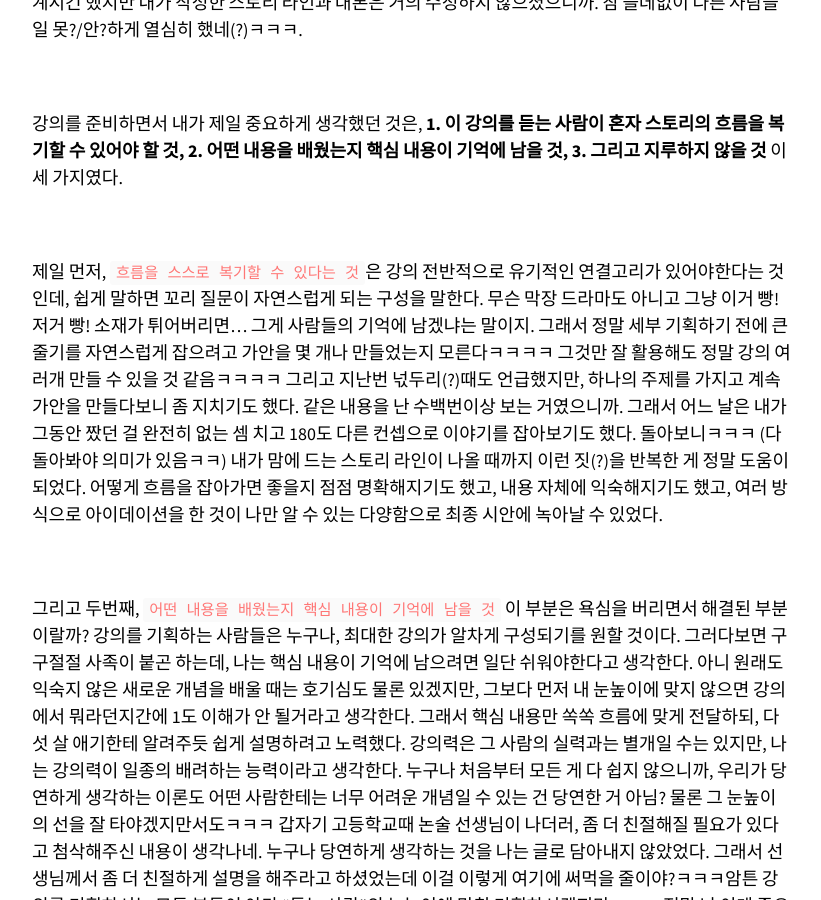
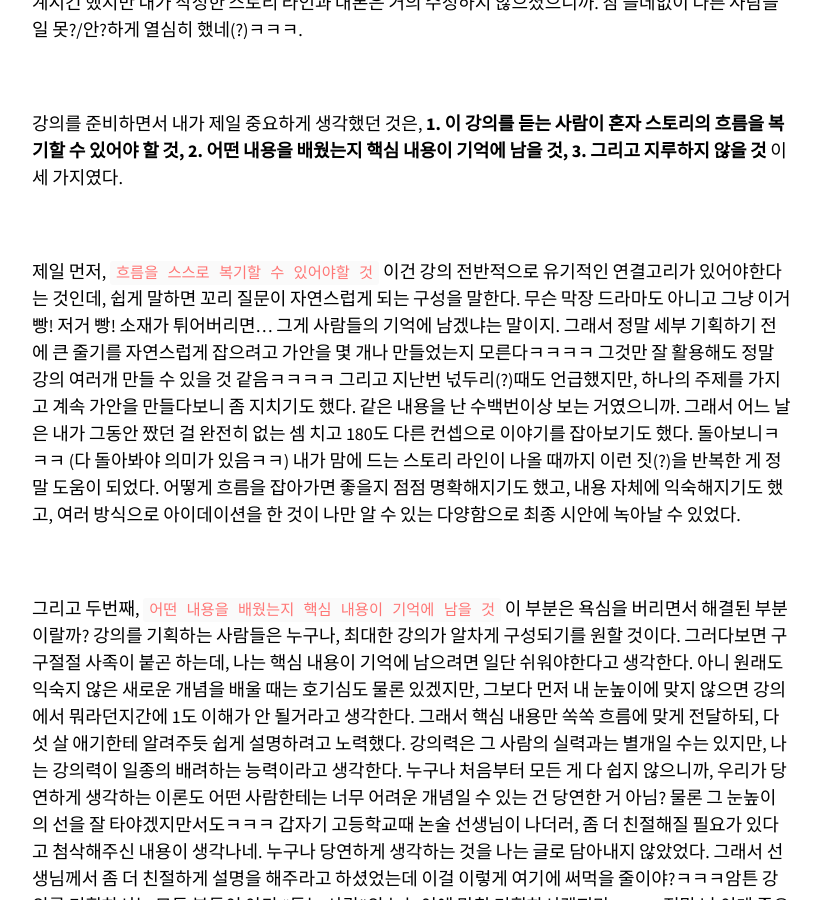
Before and after one commit to ssammykim/ssammykim.github.io, a Jekyll site: the page built from _posts/2020-07-29-how-was-your-July.md, in a window 1280 px wide and 900 px high, scrolled down 1565 px. Shown: the whole window, without its empty margins (343-1164 px from the left). Built offline with Jekyll 4.4.1, drawn with Linux system fonts in a browser that asks for light colours; nearby versions of some CDN libraries; some web fonts are replaced; comment, search, counter and statistics services are not loaded.

Commit message:
Update 2020-07-29-how-was-your-July.md

```diff
--- a/_posts/2020-07-29-how-was-your-July.md
+++ b/_posts/2020-07-29-how-was-your-July.md
@@ -36,7 +36,7 @@ excerpt_separator: "<!--more-->"
 
 <br>
 
-제일 먼저, `흐름을 스스로 복기할 수 있다는 것`은 강의 전반적으로 유기적인 연결고리가 있어야한다는 것인데, 쉽게 말하면 꼬리 질문이 자연스럽게 되는 구성을 말한다. 무슨 막장 드라마도 아니고 그냥 이거 빵! 저거 빵! 소재가 튀어버리면… 그게 사람들의 기억에 남겠냐는 말이지. 그래서 정말 세부 기획하기 전에 큰 줄기를 자연스럽게 잡으려고 가안을 몇 개나 만들었는지 모른다ㅋㅋㅋㅋ 그것만 잘 활용해도 정말 강의 여러개 만들 수 있을 것 같음ㅋㅋㅋㅋ 그리고 지난번 넋두리(?)때도 언급했지만, 하나의 주제를 가지고 계속 가안을 만들다보니 좀 지치기도 했다. 같은 내용을 난 수백번이상 보는 거였으니까. 그래서 어느 날은 내가 그동안 짰던 걸 완전히 없는 셈 치고 180도 다른 컨셉으로 이야기를 잡아보기도 했다. 돌아보니ㅋㅋㅋ (다 돌아봐야 의미가 있음ㅋㅋ) 내가 맘에 드는 스토리 라인이 나올 때까지 이런 짓(?)을 반복한 게 정말 도움이 되었다. 어떻게 흐름을 잡아가면 좋을지 점점 명확해지기도 했고, 내용 자체에 익숙해지기도 했고, 여러 방식으로 아이데이션을 한 것이 나만 알 수 있는 다양함으로 최종 시안에 녹아날 수 있었다.
+제일 먼저, `흐름을 스스로 복기할 수 있어야할 것` 이건 강의 전반적으로 유기적인 연결고리가 있어야한다는 것인데, 쉽게 말하면 꼬리 질문이 자연스럽게 되는 구성을 말한다. 무슨 막장 드라마도 아니고 그냥 이거 빵! 저거 빵! 소재가 튀어버리면… 그게 사람들의 기억에 남겠냐는 말이지. 그래서 정말 세부 기획하기 전에 큰 줄기를 자연스럽게 잡으려고 가안을 몇 개나 만들었는지 모른다ㅋㅋㅋㅋ 그것만 잘 활용해도 정말 강의 여러개 만들 수 있을 것 같음ㅋㅋㅋㅋ 그리고 지난번 넋두리(?)때도 언급했지만, 하나의 주제를 가지고 계속 가안을 만들다보니 좀 지치기도 했다. 같은 내용을 난 수백번이상 보는 거였으니까. 그래서 어느 날은 내가 그동안 짰던 걸 완전히 없는 셈 치고 180도 다른 컨셉으로 이야기를 잡아보기도 했다. 돌아보니ㅋㅋㅋ (다 돌아봐야 의미가 있음ㅋㅋ) 내가 맘에 드는 스토리 라인이 나올 때까지 이런 짓(?)을 반복한 게 정말 도움이 되었다. 어떻게 흐름을 잡아가면 좋을지 점점 명확해지기도 했고, 내용 자체에 익숙해지기도 했고, 여러 방식으로 아이데이션을 한 것이 나만 알 수 있는 다양함으로 최종 시안에 녹아날 수 있었다.
 
 <br>
 
```
